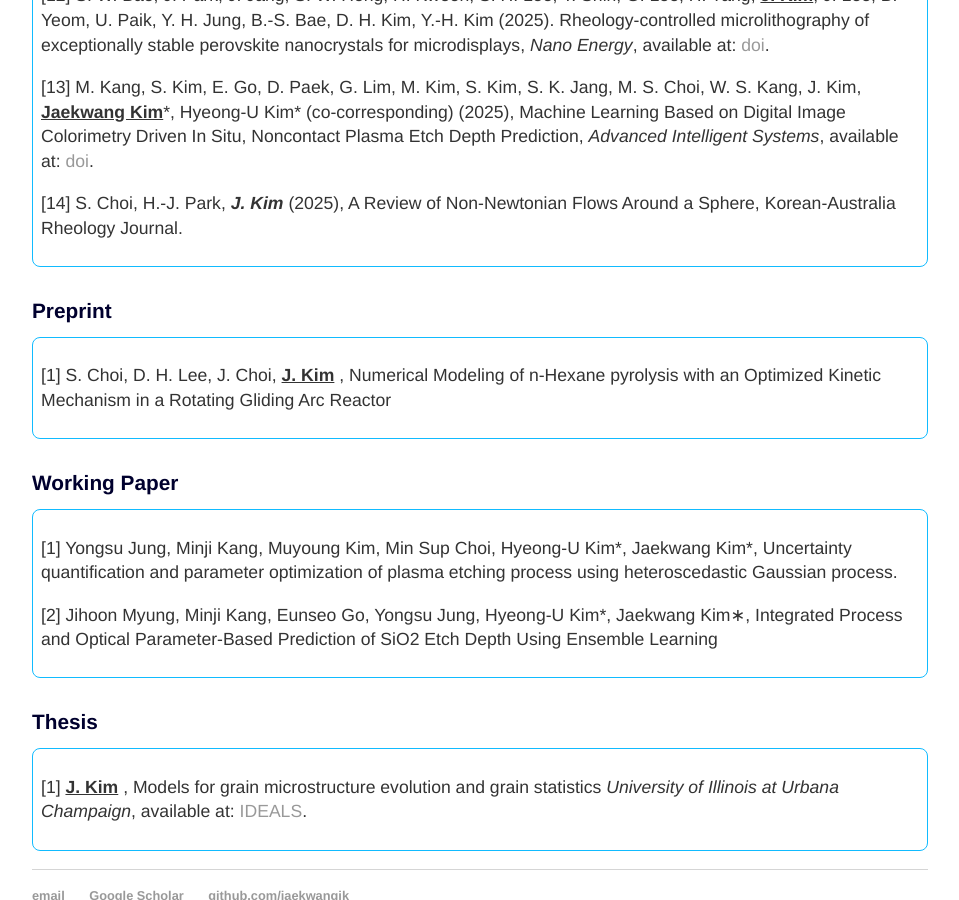
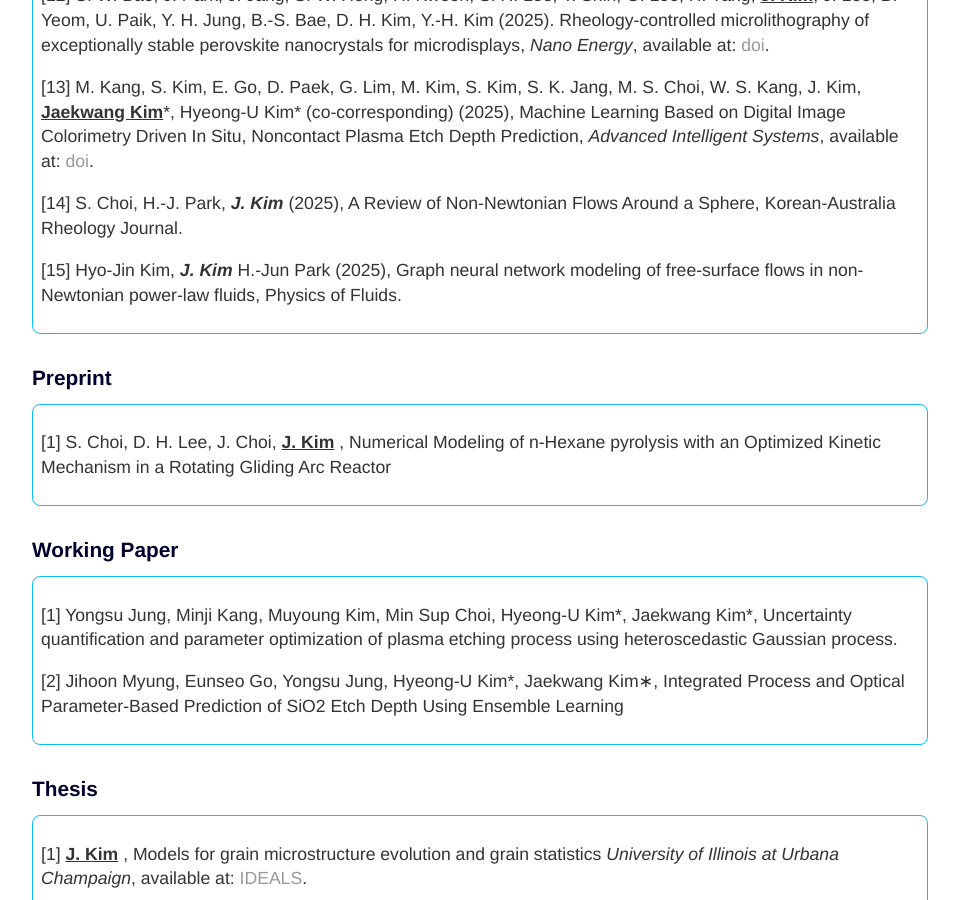
Before and after one commit to jaekwangjk/jaekwangjk.github.io, a Jekyll site: the page built from publication.html, in a window 1280 px wide and 900 px high, scrolled down 1074 px. Shown: the whole window, without its empty margins (160-1119 px from the left). Built offline with Jekyll 4.4.1, drawn with Linux system fonts in a browser that asks for light colours.

Commit message:
Update publication.html

```diff
--- a/publication.html
+++ b/publication.html
@@ -100,6 +100,10 @@ title: Jaekwang Kim
 		Korean-Australia Rheology Journal.
 	</p>
 
+	<p>
+	[15] Hyo-Jin Kim, <strong><em>J. Kim </em></strong> H.-Jun Park (2025), Graph neural network modeling of free-surface flows in non-Newtonian power-law fluids,
+		Physics of Fluids.
+	</p>
 
 	</div>
 
@@ -125,7 +129,7 @@ Optimized Kinetic Mechanism in a Rotating Gliding Arc Reactor
 	</p>
 
 	<p>
-	[2] Jihoon Myung, Minji Kang, Eunseo Go, Yongsu Jung, Hyeong-U Kim*, Jaekwang Kim∗, Integrated Process and Optical Parameter-Based Prediction of SiO2
+	[2] Jihoon Myung, Eunseo Go, Yongsu Jung, Hyeong-U Kim*, Jaekwang Kim∗, Integrated Process and Optical Parameter-Based Prediction of SiO2
 Etch Depth Using Ensemble Learning
 	</p>
 
```
